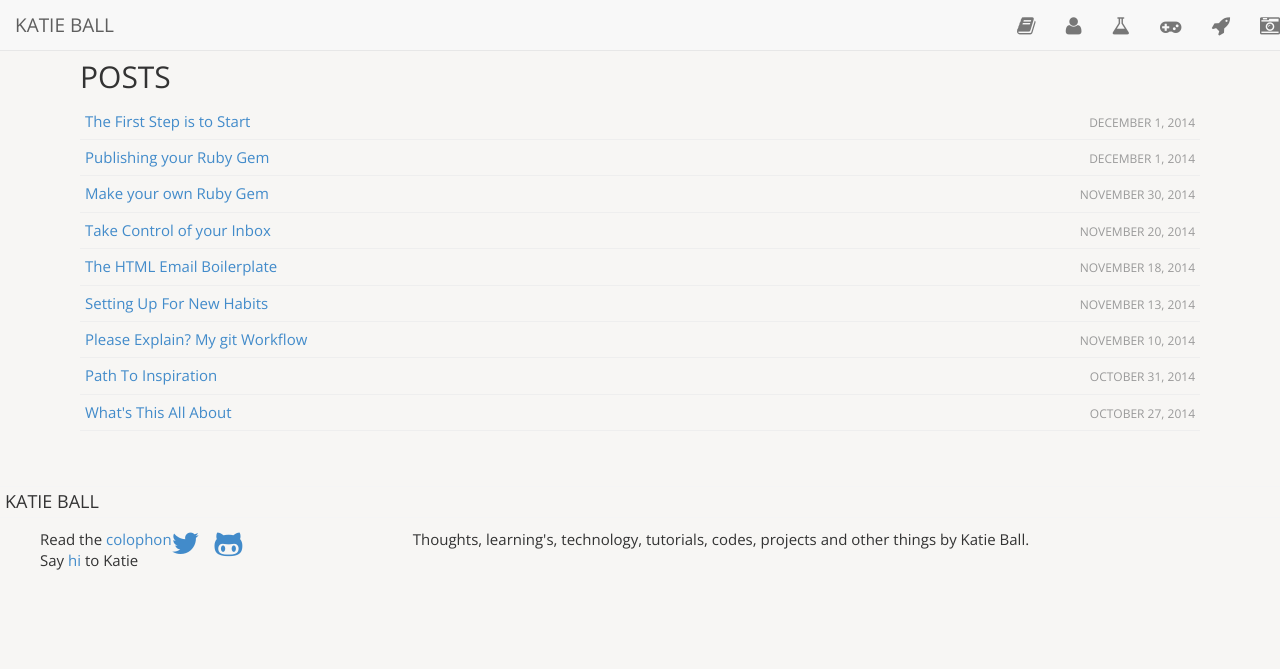
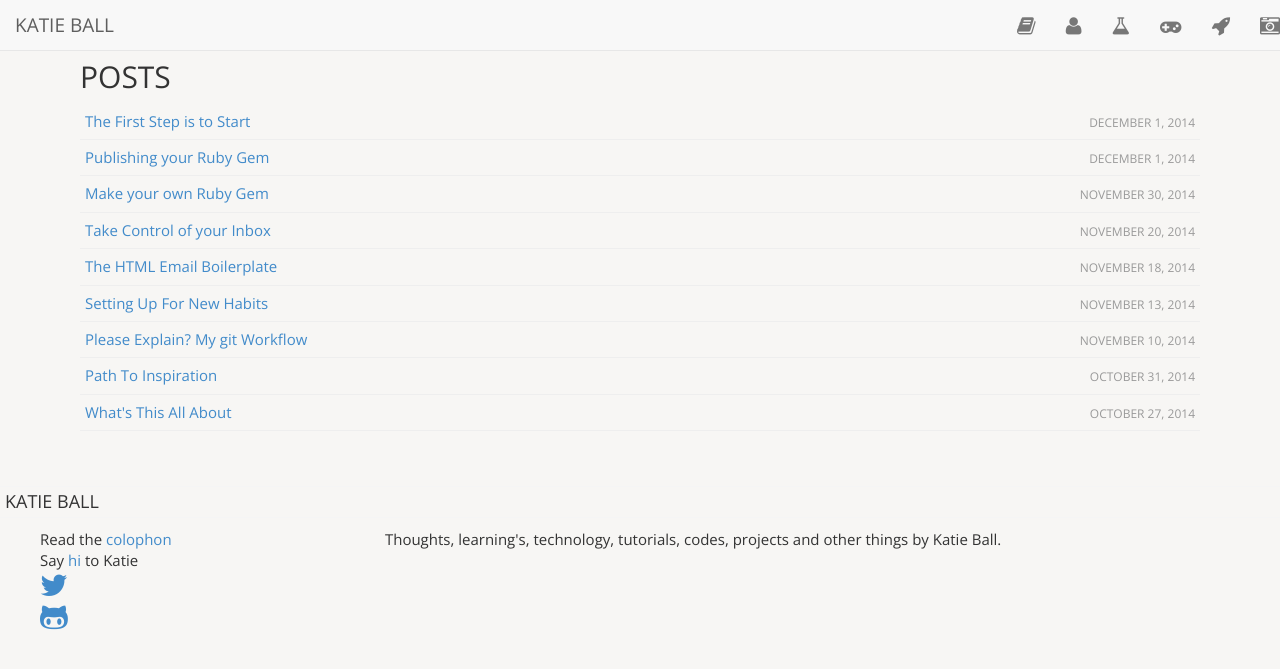
Before and after one commit to roachhd/roachhd.github.io, a Jekyll site: the page built from index.html, in a window 1280 px wide. Shown: the top 669 px of the page. Built offline with Jekyll 4.4.1, drawn with Linux system fonts in a browser that asks for light colours; nearby versions of some CDN libraries.

Commit message:
Update footer.html

```diff
--- a/_includes/footer.html
+++ b/_includes/footer.html
@@ -9,6 +9,12 @@
         <ul class="contact-list">
           <li>Read the <a href="/colophon/">colophon</a/li>
           <li>Say <a href="mailto:{{ site.email }}">hi</a> to Katie</li>
+<li><a href="https://twitter.com/{{ site.author.twitter }}">
+            <i class="fa fa-twitter fa-2x"></i>
+          </a></li>
+<li><a href="https://github.com/{{ site.author.github }}">
+            <i class="fa fa-github-alt fa-2x"></i>
+           </a></li>
         </ul>
       </div>
 
@@ -34,14 +40,11 @@
         </ul> -->
 
 <!-- <div class="col-lg-2 col-lg-offset-4"> -->
-          <a href="https://twitter.com/{{ site.author.twitter }}">
-            <i class="fa fa-twitter fa-2x"></i>
-          </a>
+
         </div>
         <div class="col-lg-2 next">
-          <a href="https://github.com/{{ site.author.github }}">
-            <i class="fa fa-github-alt fa-2x"></i>
-          </a>
+
+
         </div>
 
 
```
